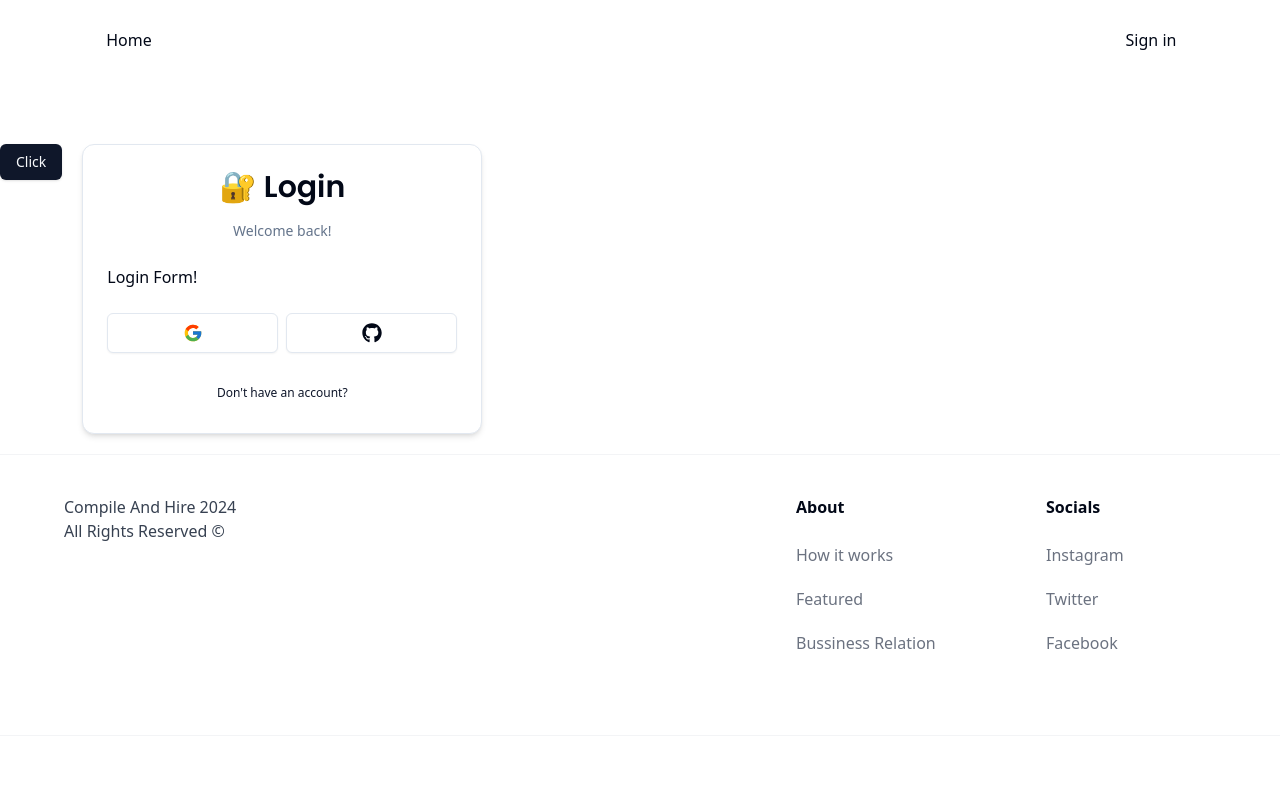
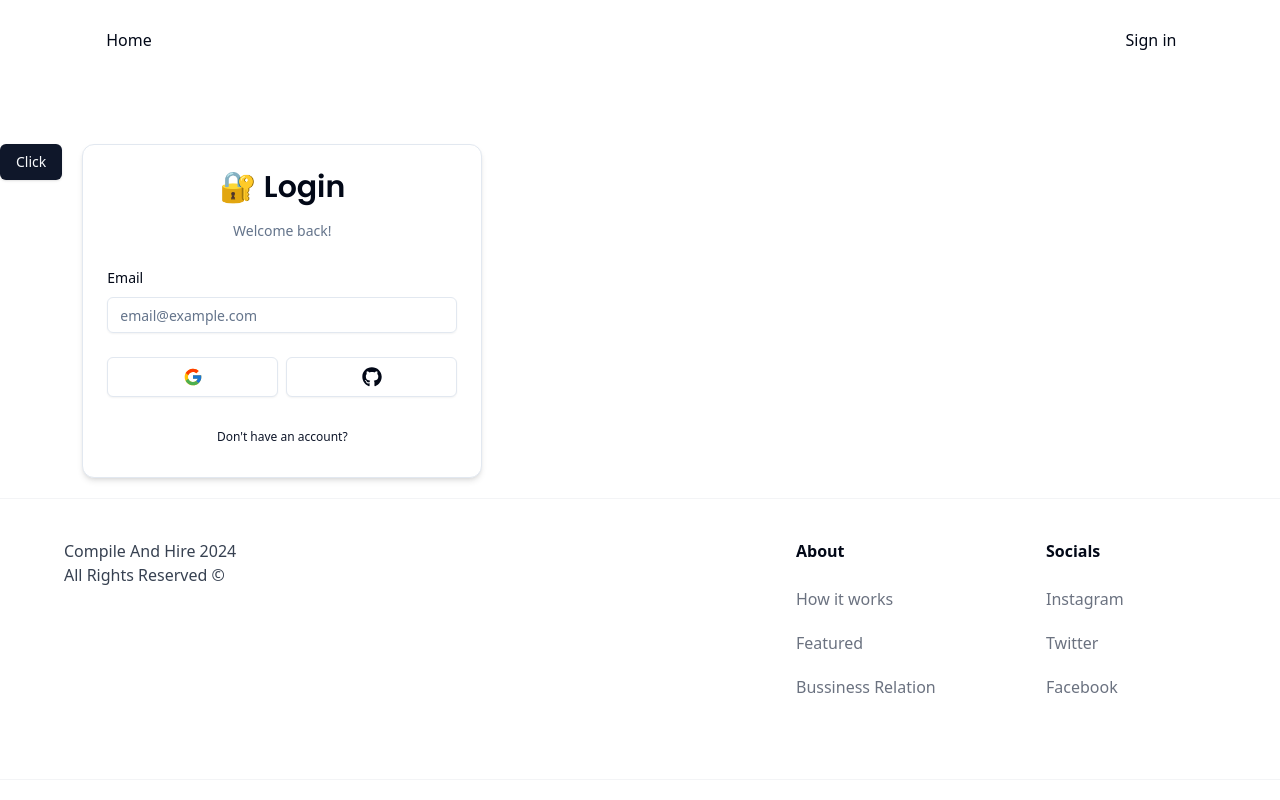
Before and after one commit to thomasbulll/Compile-And-Hire, a Next.js app: page /auth/login in a window 1280 px wide. Shown: the top 800 px of the page. Built offline with nearby package versions, Linux system fonts and the light colour scheme.

Commit message:
Add email form

```diff
--- a/components/auth/login-form.tsx
+++ b/components/auth/login-form.tsx
@@ -1,13 +1,59 @@
+"use client";
+
+import * as zod from "zod";
+import { LoginSchema } from "@/schemas";
 import { CardWrapper } from "./card-wrapper"
+import {useForm} from "react-hook-form";
+import { zodResolver} from "@hookform/resolvers/zod";
+import {
+    Form,
+    FormControl,
+    FormField,
+    FormItem,
+    FormLabel,
+    FormMessage,
+  } from "@/components/ui/form";
+import { Input } from "@/components/ui/input";
 
 export const LoginForm = () => {
+    const form = useForm<zod.infer<typeof LoginSchema>>({
+        resolver: zodResolver(LoginSchema),
+        defaultValues: {
+            email: "",
+            password: "",
+        }
+    })
     return (
         <CardWrapper
         headerLabel="Welcome back!"
         backButtonHref="/auth/register"
         backButtonLabel="Don't have an account?"
         showSocial>
-            Login Form!
+            <Form {...form}>
+                <form
+                onSubmit={form.handleSubmit(() => {})}
+                className="space-y-6">
+                    <div className="space-y-4">
+                        <FormField
+                        control={form.control}
+                        name="email"
+                        render={({ field }) => (
+                            <FormItem>
+                                <FormLabel>Email</FormLabel>
+                                <FormControl>
+                                    <Input
+                                    {...field}
+                                    placeholder="email@example.com"
+                                    type="email"
+                                    />
+                                </FormControl>
+                            </FormItem>
+                        )}
+                        />
+                    </div>
+
+                </form>
+            </Form>
         </CardWrapper>
     )
 }
--- /dev/null
+++ b/schemas/index.ts
@@ -0,0 +1,6 @@
+import * as zod from "zod";
+
+export const LoginSchema = zod.object({
+    email:zod.string().email(),
+    password: zod.string()
+})
```
